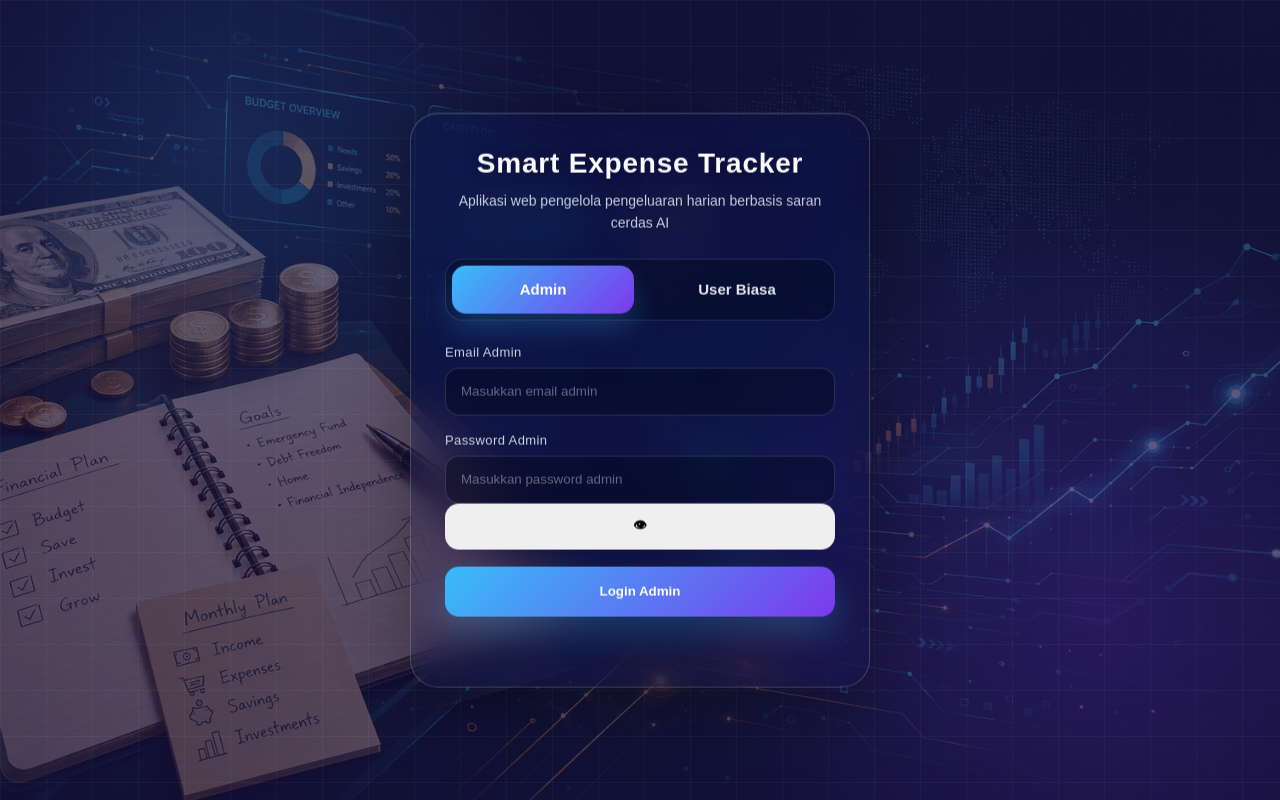
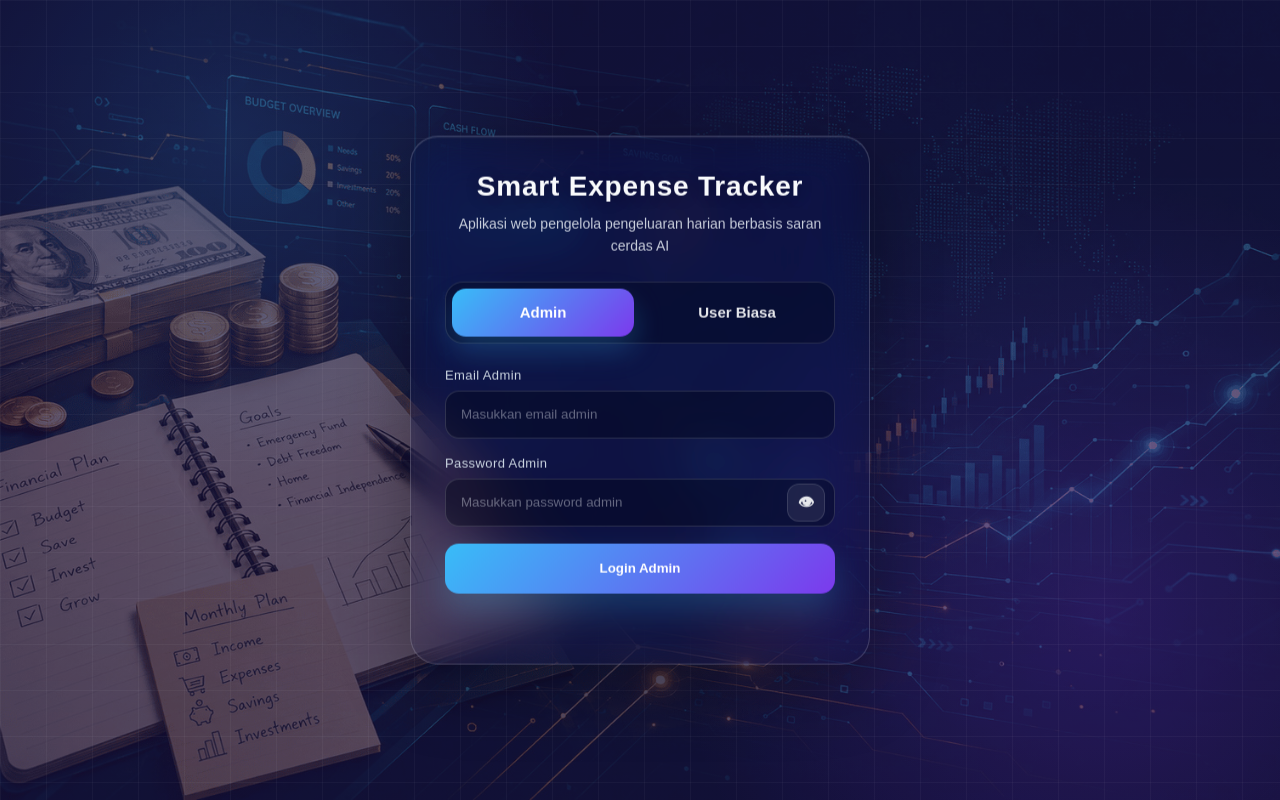
Before and after one commit to riskihidayatpasaribu-max/smart-expense-tracker, a plain HTML site: page index.html in a window 1280 px wide. Drawn offline with nearby package versions, Linux system fonts and the light colour scheme.

```diff
--- a/style.css
+++ b/style.css
@@ -1590,3 +1590,48 @@
   background: linear-gradient(135deg, #64748b, #475569);
   box-shadow: none;
 }
+
+/* ================================
+   PASSWORD EYE BUTTON
+================================ */
+
+.password-wrapper {
+  position: relative;
+  width: 100%;
+}
+
+.password-wrapper input {
+  padding-right: 52px !important;
+}
+
+.eye-btn {
+  position: absolute;
+  top: 50%;
+  right: 10px;
+  width: 38px;
+  height: 38px;
+  min-height: 38px;
+  padding: 0;
+  transform: translateY(-50%);
+  border-radius: 12px;
+  background: rgba(255, 255, 255, 0.08) !important;
+  color: #e5e7eb !important;
+  border: 1px solid rgba(255, 255, 255, 0.12);
+  box-shadow: none !important;
+  display: flex;
+  align-items: center;
+  justify-content: center;
+  font-size: 16px;
+  line-height: 1;
+}
+
+.eye-btn:hover {
+  transform: translateY(-50%) !important;
+  background: rgba(56, 189, 248, 0.16) !important;
+  color: #ffffff !important;
+}
+
+.eye-btn.password-visible {
+  background: rgba(56, 189, 248, 0.24) !important;
+  border-color: rgba(56, 189, 248, 0.42);
+}
```
